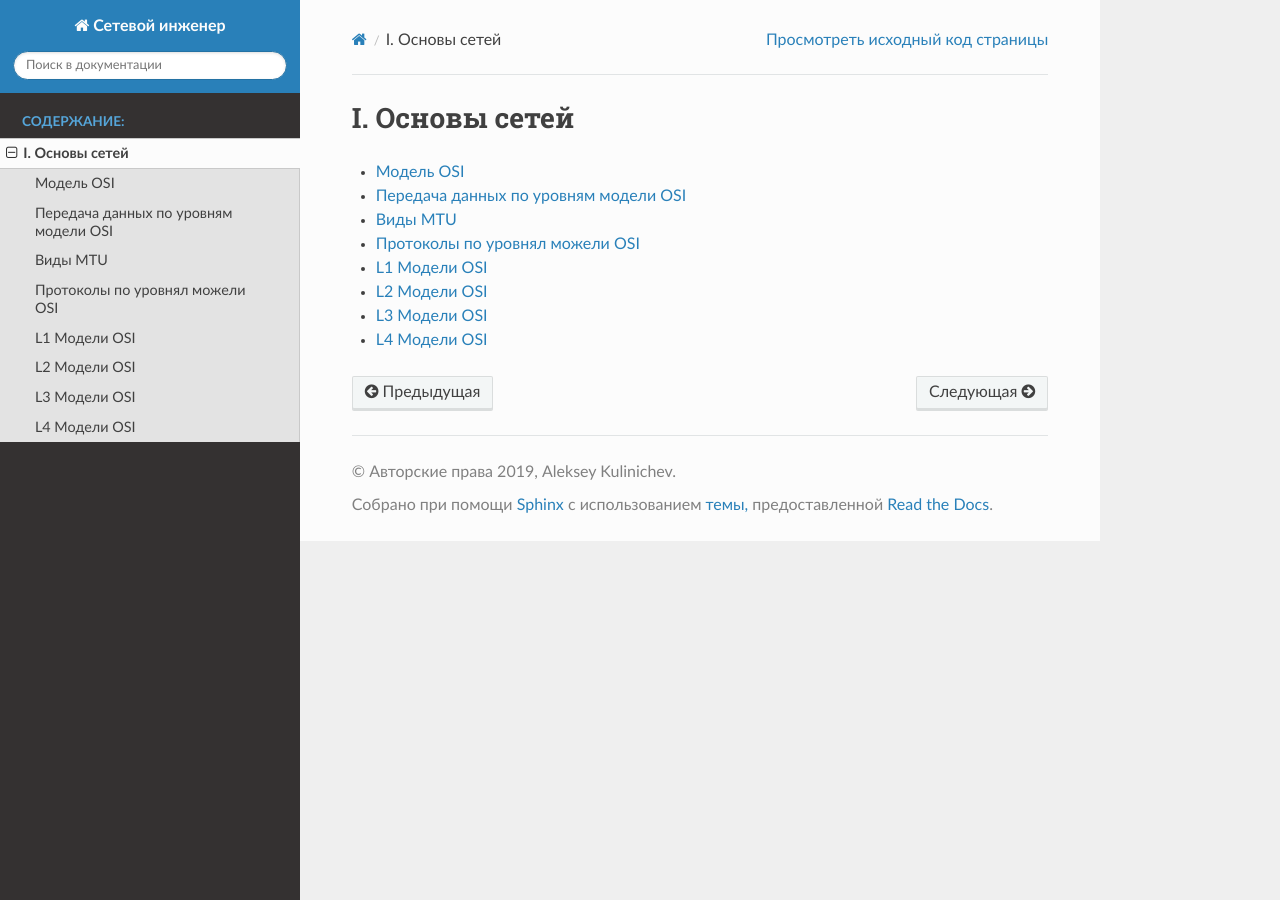
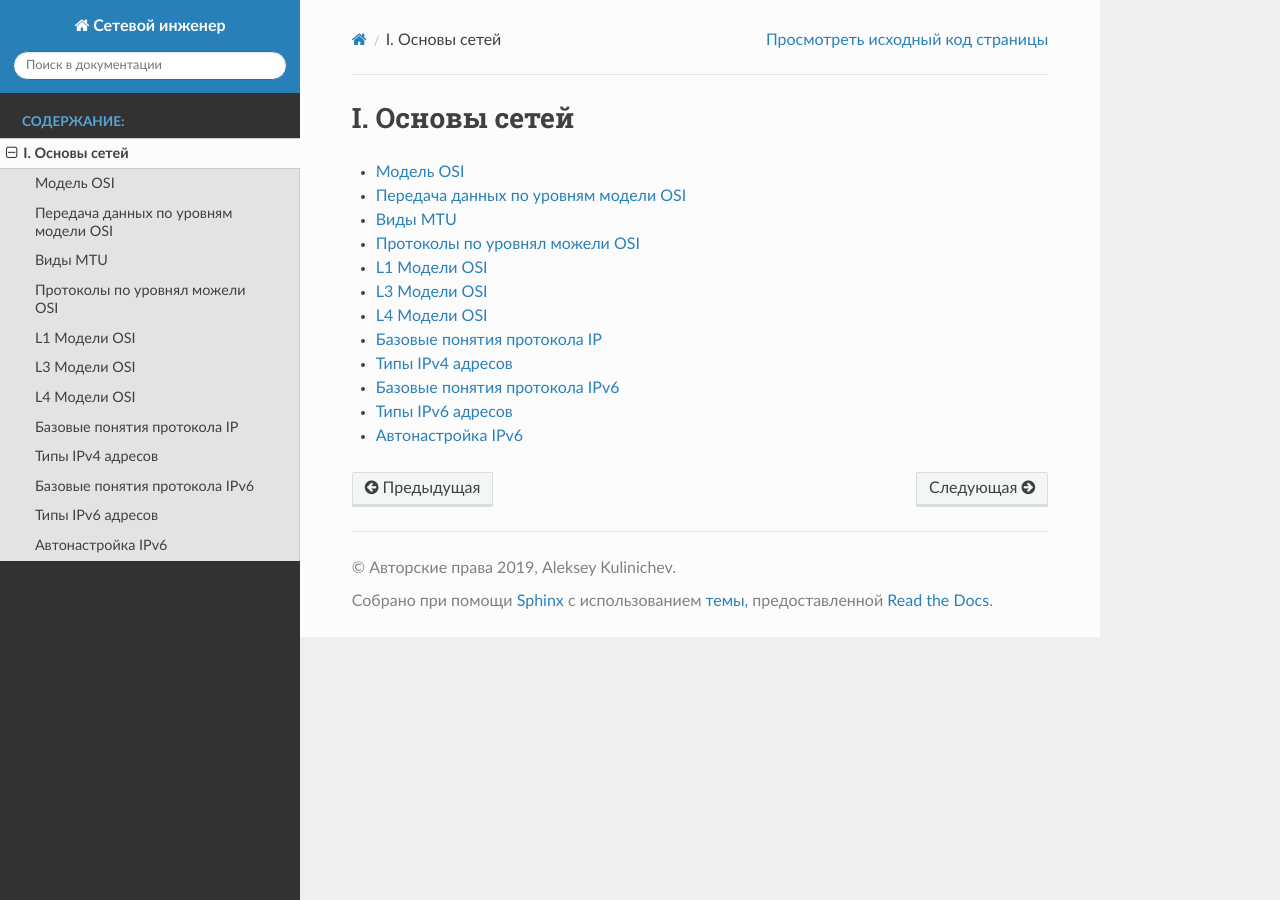
Before and after one commit to Santa42/netadm, a Sphinx documentation site: the page built from docs/source/book/Part_I.rst, in a window 1280 px wide. Built offline with Sphinx 7.4.7 and the Read the Docs theme 2.0.0, drawn with Linux system fonts in a browser that asks for light colours.

Commit message:
add 02_IP

```diff
--- a/docs/source/book/01_intro/mtu.rst
+++ b/docs/source/book/01_intro/mtu.rst
@@ -1,2 +1,2 @@
 Виды MTU
-##########
+########
--- a/docs/source/book/01_intro/osi_l2.rst
+++ b/docs/source/book/01_intro/osi_l2.rst
@@ -1,2 +1,2 @@
 L2 Модели OSI
-#############
+wW
--- /dev/null
+++ b/docs/source/book/02_IP/autoconf6.rst
@@ -0,0 +1,2 @@
+Автонастройка IPv6
+##################
--- /dev/null
+++ b/docs/source/book/02_IP/basic.rst
@@ -0,0 +1,2 @@
+Базовые понятия протокола IP
+############################
--- /dev/null
+++ b/docs/source/book/02_IP/basic6.rst
@@ -0,0 +1,2 @@
+Базовые понятия протокола IPv6
+##############################
--- /dev/null
+++ b/docs/source/book/02_IP/typeip6.rst
@@ -0,0 +1,2 @@
+Типы IPv6 адресов
+#################
--- /dev/null
+++ b/docs/source/book/02_IP/typeipv4.rst
@@ -0,0 +1,2 @@
+Типы IPv4 адресов
+#################
--- a/docs/source/book/Part_I.rst
+++ b/docs/source/book/Part_I.rst
@@ -1,7 +1,8 @@
 I. Основы сетей
-################
+###############
 
 .. toctree::
    :maxdepth: 1
 
    01_intro/index.rst
+   02_IP/index.rst
```
Also changed, not shown: docs/source/book/02_IP/index.rst (added, +8 -0 lines), docs/source/contents.rst (line endings or trailing spaces).
